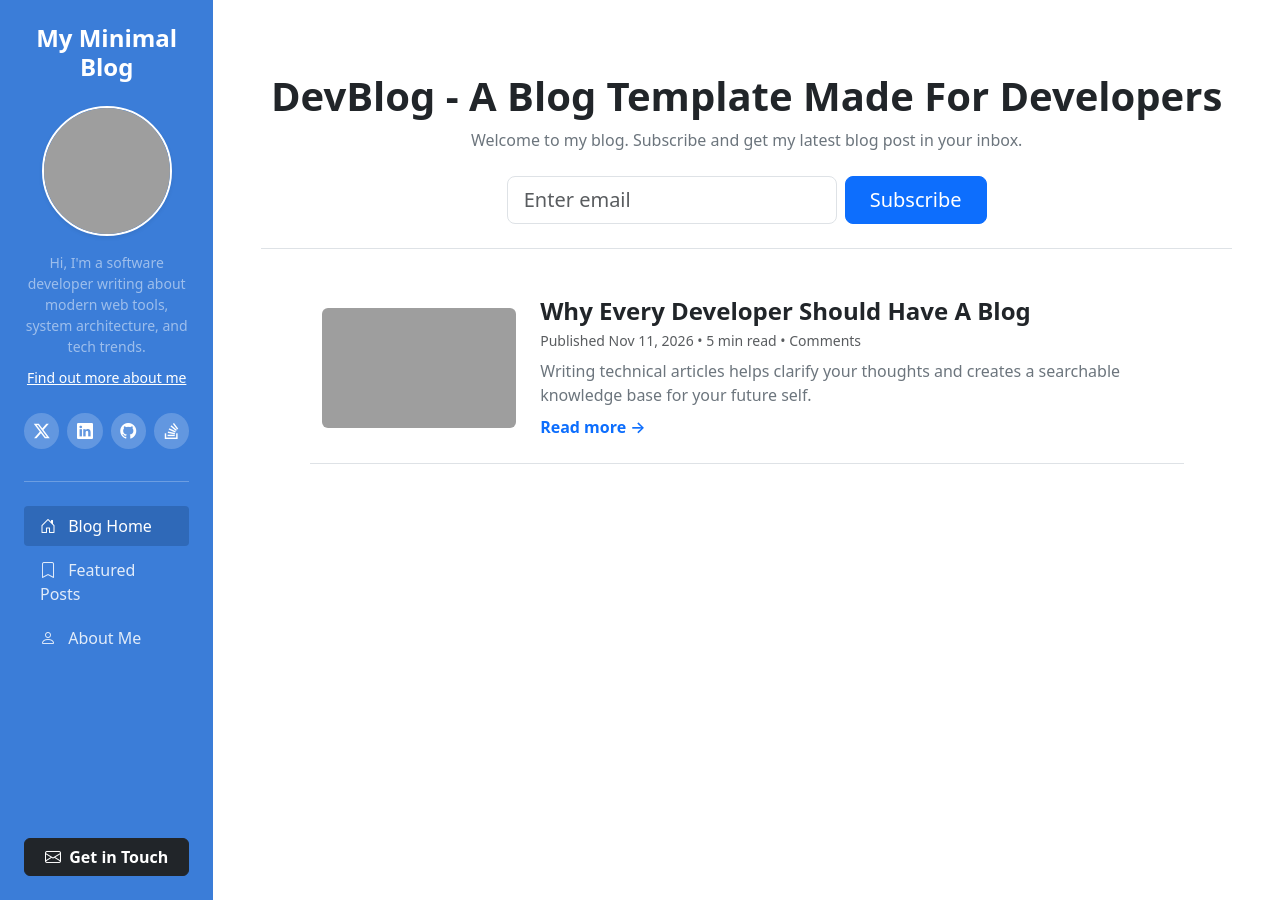
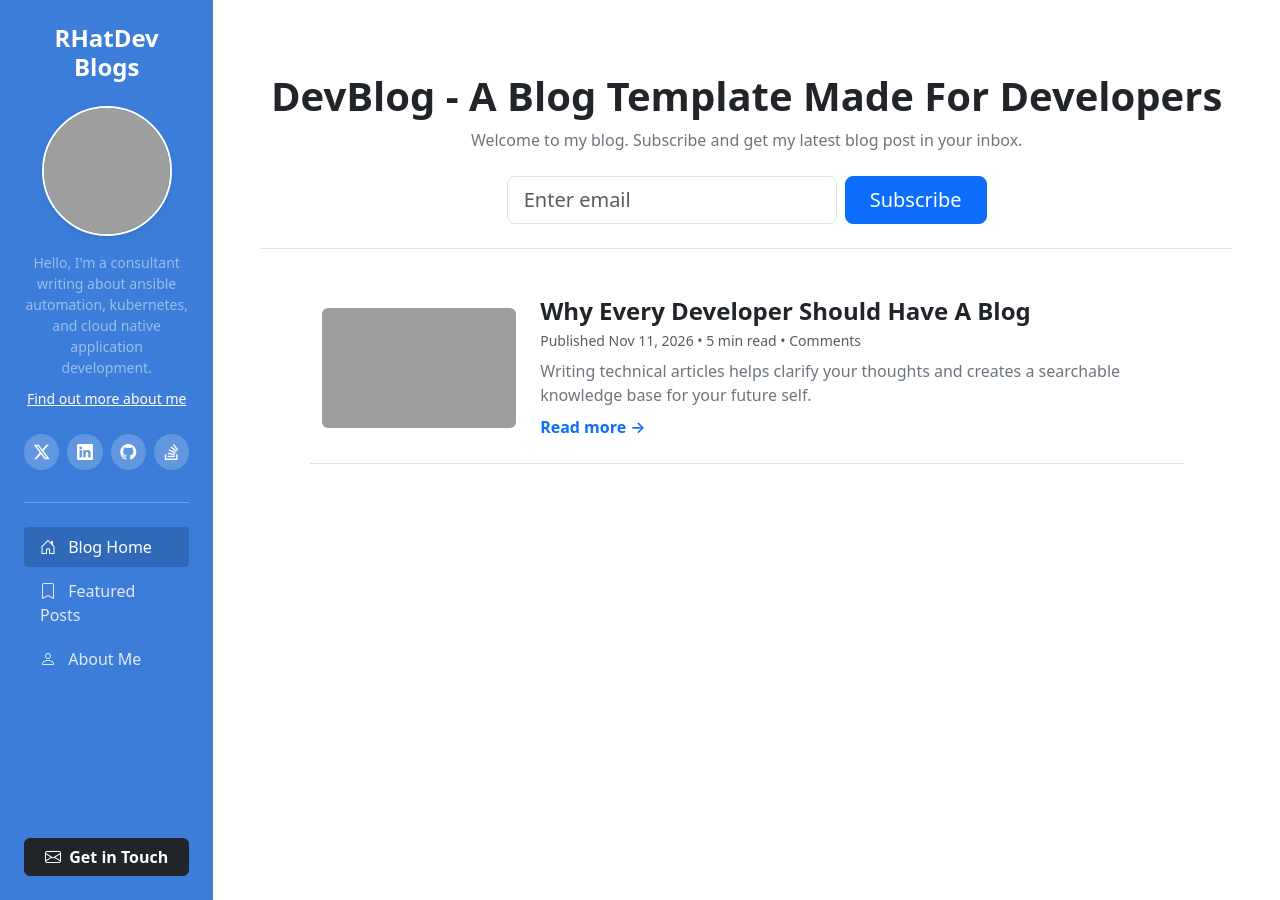
Before and after one commit to RHatDev/rhatdev.github.io, a Jekyll site: the page built from index.html, in a window 1280 px wide. Built offline with Jekyll 4.4.1, drawn with Linux system fonts in a browser that asks for light colours; grey boxes are pictures that could not be loaded.

```diff
--- a/_config.yml
+++ b/_config.yml
@@ -1,2 +1,2 @@
-title: My Minimal Blog
+title: RHatDev Blogs
 description: A simple blog hosted on GitHub Pages.
--- a/_layouts/default.html
+++ b/_layouts/default.html
@@ -63,11 +63,11 @@
 
             <!-- Avatar & Bio -->
             <div class="mb-4">
-                <img src="https://images.unsplash.com/photo-1534528741775-53994a69daeb?w=300&auto=format&fit=crop&q=80"
+                <img src="images/profile.png"
                      alt="Profile"
                      class="rounded-circle profile-img mb-3 shadow-sm border border-2 border-white">
                 <p class="small text-white-50 mb-2">
-                    Hi, I'm a software developer writing about modern web tools, system architecture, and tech trends.
+                    Hello, I'm a consultant writing about ansible automation, kubernetes, and cloud native application development.
                 </p>
                 <a href="{{ '/about.html' | relative_url }}" class="small text-white text-decoration-underline">Find out more about me</a>
             </div>
```
Also changed, not shown: 1 other file.
